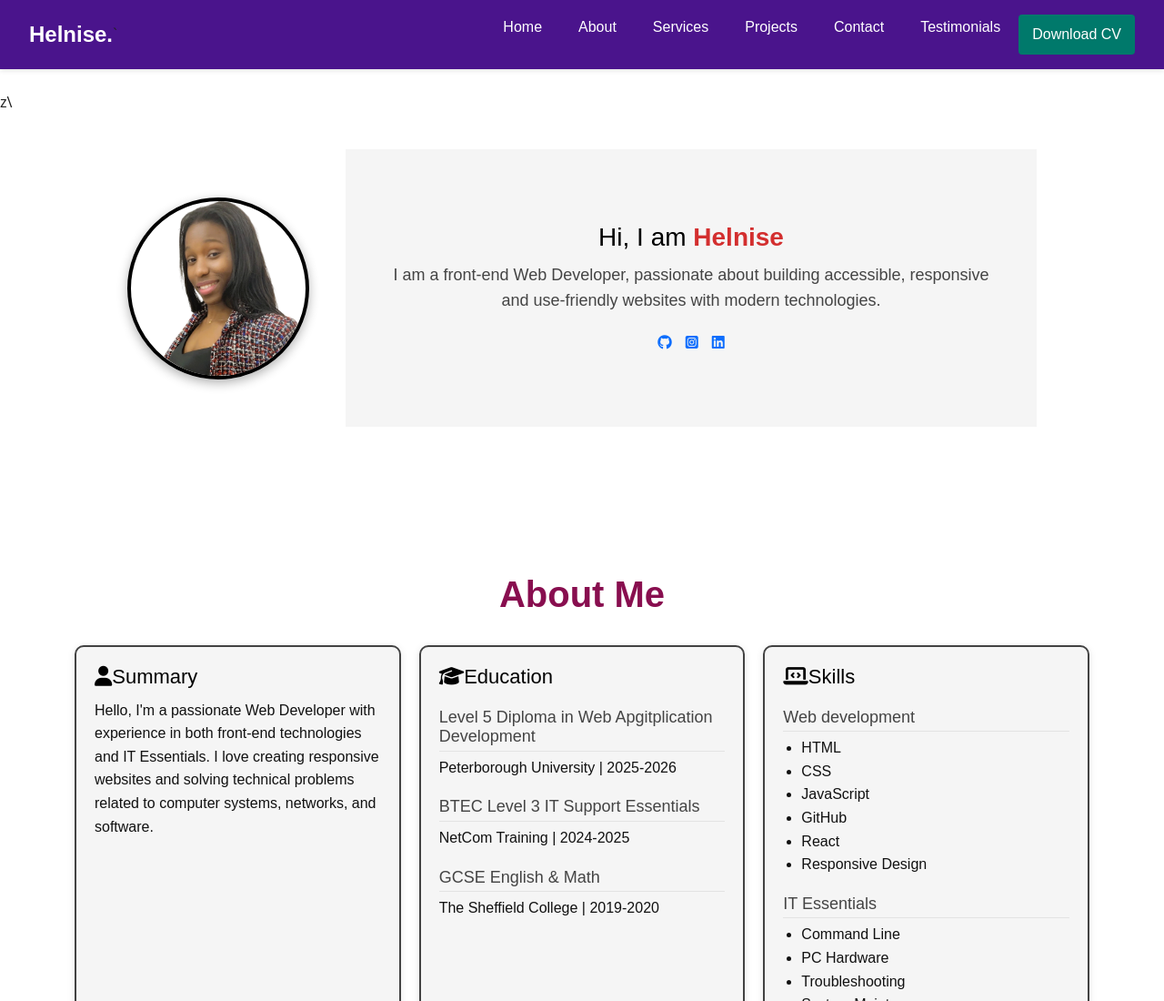
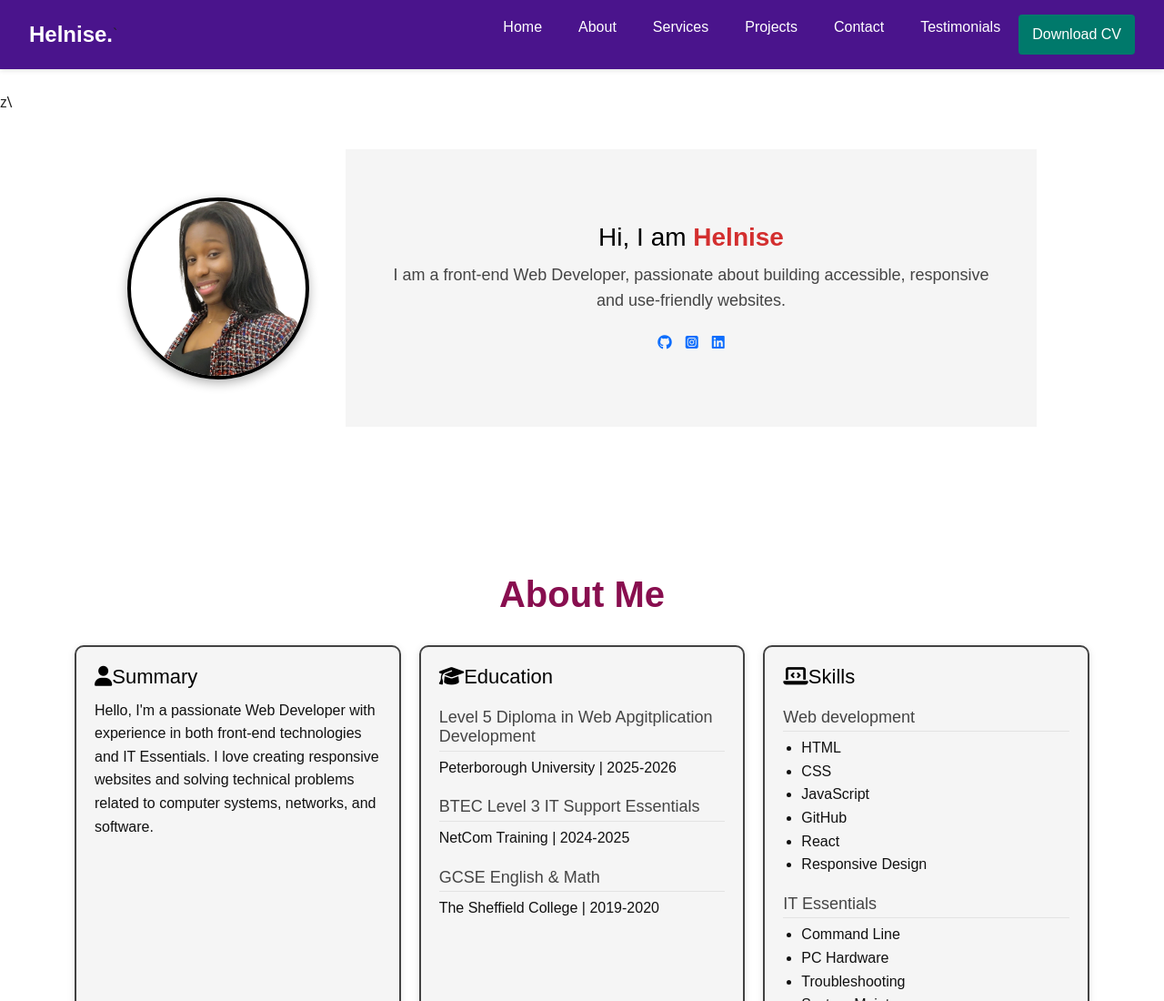
Before and after one commit to HelniseS/my-own-first-project, a plain HTML site: page index.html in a window 1280 px wide. Shown: the top 1100 px of the page at 91% size. Drawn offline with nearby package versions, Linux system fonts and the light colour scheme.

Commit message:
home p change

```diff
--- a/index.html
+++ b/index.html
@@ -43,7 +43,7 @@ z\
 
         <div class="home" id="home">
             <h1> Hi, I am <span class="name">Helnise</span></h1>
-            <p>I am a front-end Web Developer, passionate about building accessible, responsive and use-friendly websites with modern technologies.</p>
+            <p>I am a front-end Web Developer, passionate about building accessible, responsive and use-friendly websites.</p>
 
             <div class="social-icons">
                 <a href="https://github.com/HelniseS" target="_blank" aria-label="GitHub profile">
```
